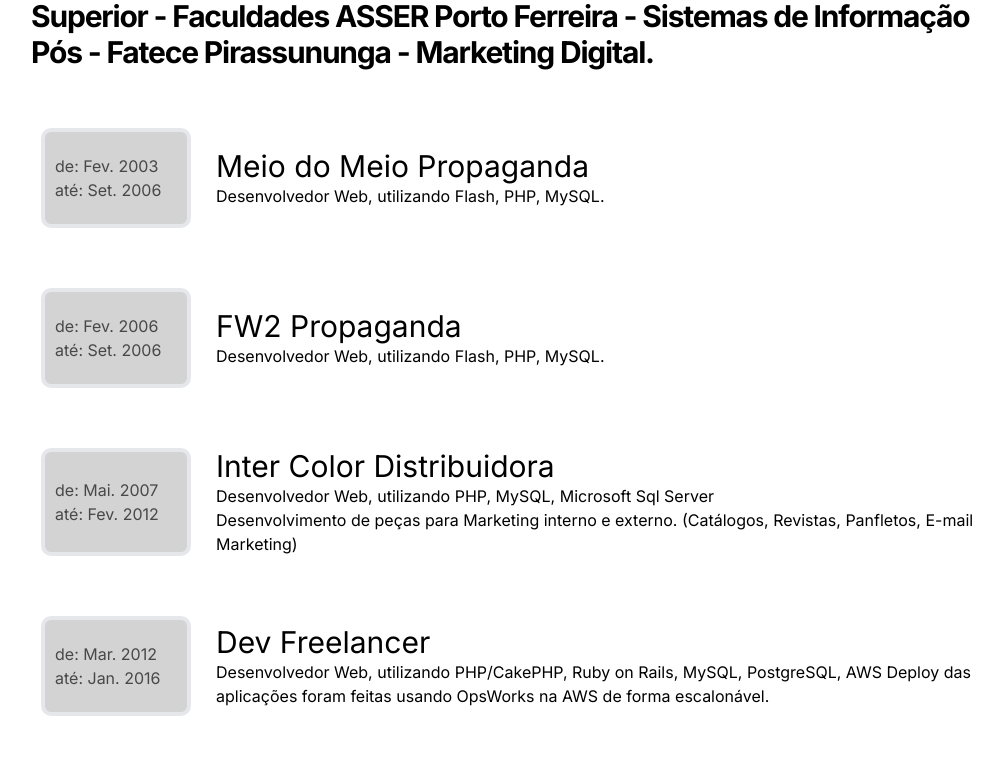
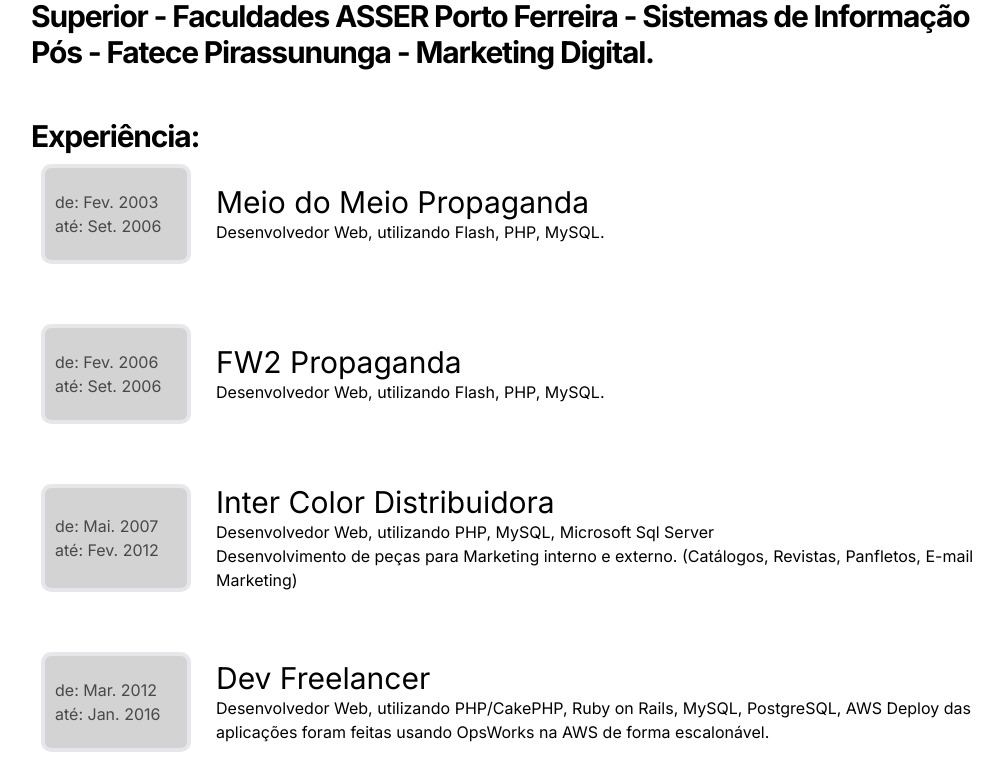
Before and after one commit to caiogouveia/caiogouveia.github.io, a Next.js app: page / in a window 1280 px wide. Shown: the part 371-1146 px from the top of the page, without its empty margins (117-1120 px from the left). Built offline with nearby package versions, Linux system fonts and the light colour scheme.

Commit message:
add experiencia header

```diff
--- a/src/app/components/cv.tsx
+++ b/src/app/components/cv.tsx
@@ -1,7 +1,15 @@
 import { curriculo, ICurriculoItem } from "@/lib/constants";
 const Cv = () => {
   return (
-    <div style={{ display: "flex", flexDirection: "column", marginBottom: 20 }}>
+    <>
+      <section className="flex-col md:flex-row flex items-center md:justify-between">
+        <h1 className="text-3xl md:text-3xl font-bold tracking-tighter leading-tight md:pr-8">
+          Experiência:
+        </h1>
+      </section>
+      <div
+        style={{ display: "flex", flexDirection: "column", marginBottom: 20 }}
+      >
         {curriculo.map((item: ICurriculoItem, index) => (
           <section
             key={index}
@@ -29,12 +37,11 @@
           </section>
         ))}
       </div>
+    </>
   );
 };
 
 export default Cv;
-
-
 
 export interface IPeriodoProps {
   item: ICurriculoItem
@@ -62,7 +69,6 @@
           <h5>de: {props.item?.periodo?.inicio}</h5>
           <h5>até: {props.item?.periodo?.fim}</h5>
         </>
-
     </div>
   );
 }
```
Lines whose indentation alone changed are shown as unchanged.
